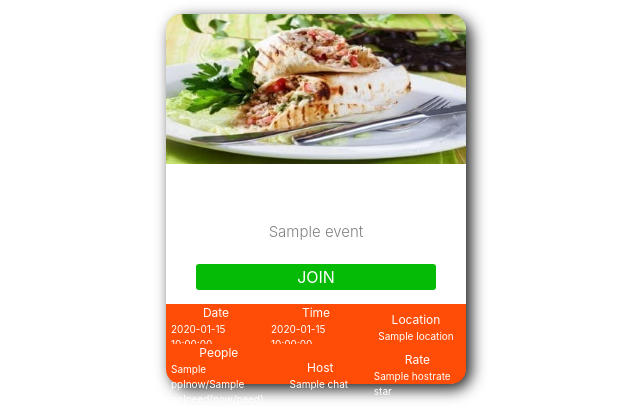
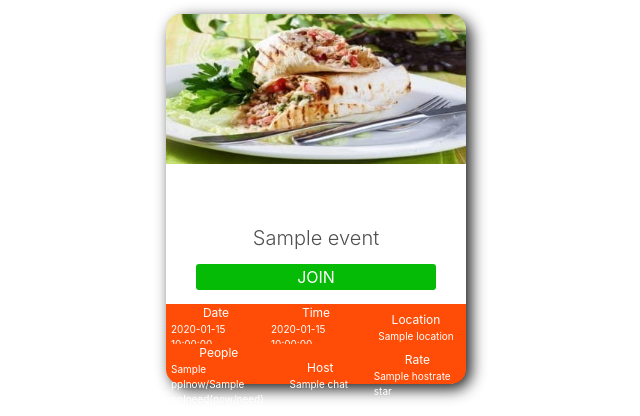
Before and after one commit to GinyWang/2021Hack-1, a Flask app: template Package/templates/room_list.html in a window 1280 px wide. Shown: the part 115-531 px from the top of the page, without its empty margins (324-964 px from the left). Run offline with Flask 2, Linux system fonts and the light colour scheme; the template is opened without the code that fills it: most values are stand-ins (such as "Sample title", 1, 10 or a date in 2020); some libraries are stand-ins or nearby versions.

Commit message:
Update room_list.css

```diff
--- a/Package/static/room_list/room_list.css
+++ b/Package/static/room_list/room_list.css
@@ -45,18 +45,10 @@ img{
     margin-bottom: 0px;
 }
 
-.bg{
-    margin-top:0px;
-    font-size:28px;
-    text-align: center;
-}
-
 .event{
-    font-size: 20px;
-    margin-left: 10px;
-    margin-right: 10px;
-    color: grey;
-    font-size:15px;
+    margin-top: 20px;
+    color: rgb(80, 80, 80);
+    font-size:20px;
     font-weight: 300;
 }
 
```
